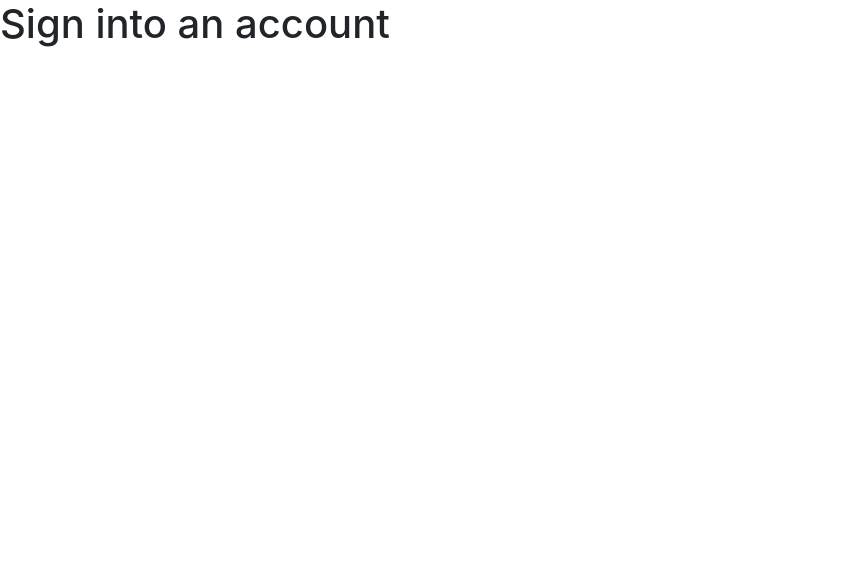
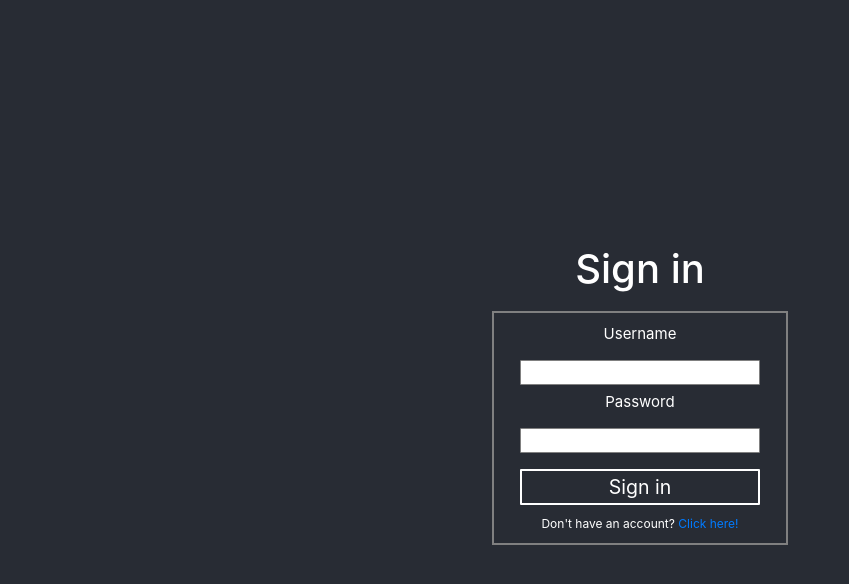
Before and after one commit to muhsink99/recipe-book, a React (Create React App) app: page /signin in a window 1280 px wide. Shown: the top 584 px of the page, without its empty margins (0-849 px from the left). Built offline with nearby package versions, Linux system fonts and the light colour scheme.

Commit message:
add template pages for authentication

```diff
--- a/package.json
+++ b/package.json
@@ -13,6 +13,7 @@
     "react-helmet": "^6.1.0",
     "react-router-dom": "^5.2.0",
     "react-scripts": "4.0.0",
+    "styled-components": "^5.2.0",
     "web-vitals": "^0.2.4"
   },
   "scripts": {
--- a/src/App.js
+++ b/src/App.js
@@ -3,7 +3,7 @@ import Home from './pages/Home';
 import Signin from './pages/Signin';
 import Signup from './pages/Signup';
 
-import { BrowserRouter, Route, Switch } from 'react-router-dom';
+import { Route, Switch } from 'react-router-dom';
 
 
 function App() {
--- /dev/null
+++ b/src/components/FormComponents.js
@@ -0,0 +1,27 @@
+import styled from 'styled-components'
+
+const FormButton = styled.button`
+  display: inline-block;
+  border-radius: 1px;
+  padding: 0.1rem 0;
+  margin: 0.5em 1rem;
+  width: 15rem;
+  background: transparent;
+  color: white;
+  border: 2px solid white;
+  font-size: 75%;
+`
+
+const FormInput = styled.input`
+  display: inline-block;
+  border-radius: 1px;
+  padding: 0.1rem 0;
+  margin: 0.5em 1rem;
+  width: 15rem;
+  background: white;
+  border: 1px solid grey;
+  font-size: 50%;
+  color: black;
+`
+
+export { FormButton, FormInput }
--- a/src/index.js
+++ b/src/index.js
@@ -1,7 +1,6 @@
 import React from 'react';
 import ReactDOM from 'react-dom';
-import { BrowserRouter, Route, Switch } from 'react-router-dom';
-import './index.scss';
+import { BrowserRouter } from 'react-router-dom';
 import App from './App';
 import reportWebVitals from './reportWebVitals';
 
--- a/src/index.scss
+++ /dev/null
@@ -1,18 +0,0 @@
-@import '~bootstrap/scss/bootstrap.scss';
-
-$bg-colour: #282c34;
-
-body {
-  margin: 0;
-  font-family: -apple-system, BlinkMacSystemFont, 'Segoe UI', 'Roboto', 'Oxygen',
-    'Ubuntu', 'Cantarell', 'Fira Sans', 'Droid Sans', 'Helvetica Neue',
-    sans-serif;
-  -webkit-font-smoothing: antialiased;
-  -moz-osx-font-smoothing: grayscale;
-  background-color: $bg-colour;
-}
-
-code {
-  font-family: source-code-pro, Menlo, Monaco, Consolas, 'Courier New',
-    monospace;
-}
--- a/src/pages/Home.js
+++ b/src/pages/Home.js
@@ -1,5 +1,7 @@
 import './styles/Home.scss';
 import Helmet from 'react-helmet';
+import { Link } from 'react-router-dom';
+import { FormButton } from '../components/FormComponents';
 
 function Home() {
     return (
@@ -11,8 +13,12 @@ function Home() {
             <div className="Home">
                 <h1>Recipe book</h1>
                 <p>Keep track of your favourite recipes across the web</p>
-                <button type="button" class="btn btn-dark">Sign up</button>
-                <button type="button" class="btn btn-dark">Sign in</button>
+                <Link to='/signup'>
+                    <FormButton type="button" class="btn btn-dark">Sign up</FormButton>
+                </Link>
+                <Link to='signin'>
+                    <FormButton type="button" class="btn btn-dark">Sign in</FormButton>
+                </Link>
             </div>
         </>
     );
--- a/src/pages/Signin.js
+++ b/src/pages/Signin.js
@@ -1,5 +1,7 @@
-
+import './styles/FormPage.scss';
 import Helmet from 'react-helmet';
+import { FormInput, FormButton } from '../components/FormComponents';
+import { Link } from 'react-router-dom';
 
 function Signin() {
     return (
@@ -8,7 +10,18 @@ function Signin() {
                 <title>Sign in</title>
                 <meta name="description" content="Landing page where users can sign up/in." />
             </Helmet>
-            <h1>Sign into an account</h1>
+            <div className="Container">
+                <h1>Sign in</h1>
+                <div className="Form">
+                    <label>Username</label>
+                    <FormInput></FormInput>
+                    <label>Password</label>
+                    <FormInput></FormInput>
+                    <FormButton>Sign in</FormButton>
+                    <span className="bottom-text">Don't have an account? <Link to="/signup">Click here!</Link></span>
+                </div>
+
+            </div>
         </>
     );
 }
--- a/src/pages/Signup.js
+++ b/src/pages/Signup.js
@@ -1,5 +1,7 @@
-
+import './styles/FormPage.scss';
 import Helmet from 'react-helmet';
+import { FormInput, FormButton } from '../components/FormComponents';
+import { Link } from 'react-router-dom';
 
 function Signup() {
     return (
@@ -8,7 +10,18 @@ function Signup() {
                 <title>Sign up</title>
                 <meta name="description" content="Landing page where users can sign up/in." />
             </Helmet>
-            <h1>Make an account</h1>
+            <div className="Container">
+                <h1>Sign up</h1>
+                <div className="Form">
+                    <label>Username</label>
+                    <FormInput></FormInput>
+                    <label>Password</label>
+                    <FormInput type="password"></FormInput>
+                    <label>Confirm Password</label>
+                    <FormInput type="password"></FormInput>
+                    <FormButton>Sign up</FormButton>
+                </div>
+            </div>
         </>
     );
 }
--- /dev/null
+++ b/src/pages/styles/FormPage.scss
@@ -0,0 +1,34 @@
+@import '~bootstrap/scss/bootstrap.scss';
+
+$bg-colour: #282c34;
+
+.Container {
+  text-align: center;
+  background-color: $bg-colour;
+  min-height: 100vh;
+  display: flex;
+  flex-direction: column;
+  align-items: center;
+  justify-content: center;
+  font-size: calc(10px + 2vmin);
+  color: white;
+}
+
+.Form {
+    border: 2px grey solid;
+    margin: 10px;
+    flex-direction: column;
+    display: flex;
+    justify-content: center;
+    align-items: center;
+    padding: 10px;
+}
+
+label {
+    font-size: 15px;
+    justify-content: left;
+}
+
+.bottom-text {
+    font-size: 12px;
+}
```
Also changed, not shown: 1 other file (tests, documents, lock files or other folders).
